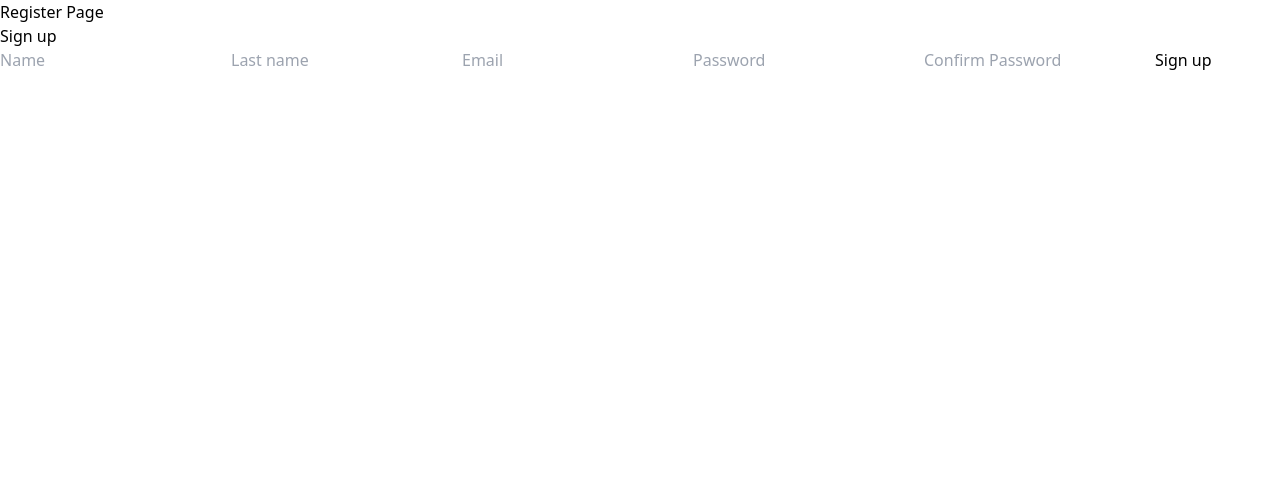
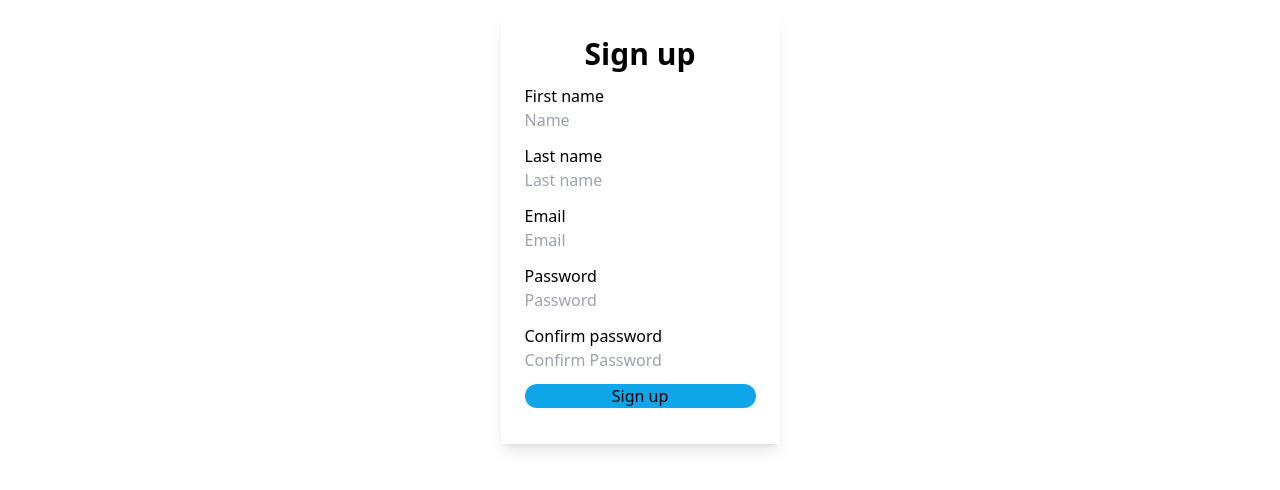
Before and after one commit to aleegaarza/user-management, a Next.js app: page /auth/register in a window 1280 px wide. Shown: the top 490 px of the page. Built offline with nearby package versions, Linux system fonts and the light colour scheme.

Commit message:
added styles

```diff
--- a/src/app/auth/login/page.jsx
+++ b/src/app/auth/login/page.jsx
@@ -5,22 +5,37 @@ const LoginPage = () => {
   const [email, setEmail] = useState("");
   const [password, setPassword] = useState("");
   return (
-    <form>
-      <h3>LoginPage</h3>
+    <div className="flex justify-center mt-3">
+      <form className="shadow-lg p-6">
+        <h3 className="text-3xl font-bold mb-3 flex justify-center">Sign in</h3>
+        <div className="mb-3 flex flex-col">
+          <label className="form-label">Email</label>
           <input
             type="email"
+            className="form-control"
             placeholder="Email"
-        value={email}
             onChange={(e) => setEmail(e.target.value)}
           />
+        </div>
+        <div className="mb-3 flex flex-col">
+          <label htmlFor="">Password</label>
           <input
             type="password"
+            className="form-control"
             placeholder="Password"
-        value={password}
             onChange={(e) => setPassword(e.target.value)}
           />
-      <button type="submit">Submit</button>
+        </div>
+        <div className="mb-3 flex flex-col">
+          <button
+            className="rounded-full bg-sky-500 hover:bg-sky-400"
+            type="submit"
+          >
+            Sign in
+          </button>
+        </div>
       </form>
+    </div>
   );
 };
 
--- a/src/app/auth/register/page.jsx
+++ b/src/app/auth/register/page.jsx
@@ -35,36 +35,65 @@ const RegisterPage = () => {
   };
 
   return (
-    <div>
-      <h2>Register Page</h2>
-      <form onSubmit={handleRegister}>
-        <h3>Sign up</h3>
+    <div className="flex justify-center mt-3">
+      <form className="shadow-lg p-6" onSubmit={handleRegister}>
+        <h3 className="text-3xl font-bold mb-3 flex justify-center">Sign up</h3>
+        <div className="mb-3 flex flex-col">
+          <label className="form-label">First name</label>
           <input
             type="text"
+            className="form-control"
             placeholder="Name"
             onChange={(e) => setName(e.target.value)}
+            required
           />
+        </div>
+        <div className="mb-3 flex flex-col">
+          <label className="form-label">Last name</label>
           <input
             type="text"
+            className="form-control"
             placeholder="Last name"
             onChange={(e) => setLastname(e.target.value)}
+            required
           />
+        </div>
+
+        <div className="mb-3 flex flex-col">
+          <label className="form-label">Email</label>
           <input
             type="email"
+            className="form-control"
             placeholder="Email"
             onChange={(e) => setEmail(e.target.value)}
           />
+        </div>
+        <div className="mb-3 flex flex-col">
+          <label htmlFor="">Password</label>
           <input
             type="password"
+            className="form-control"
             placeholder="Password"
             onChange={(e) => setPassword(e.target.value)}
           />
+        </div>
+        <div className="mb-3 flex flex-col">
+          <label htmlFor="">Confirm password</label>
           <input
             type="password"
+            className="form-control"
             placeholder="Confirm Password"
             onChange={(e) => setConfirmPassword(e.target.value)}
           />
-        <button type="submit">Sign up</button>
+        </div>
+        <div className="mb-3 flex flex-col">
+          <button
+            className="rounded-full bg-sky-500 hover:bg-sky-400"
+            type="submit"
+          >
+            Sign up
+          </button>
+        </div>
       </form>
     </div>
   );
```
Also changed, not shown: src/app/page.jsx (+7 -7 lines). Lines whose indentation alone changed are shown as unchanged.
